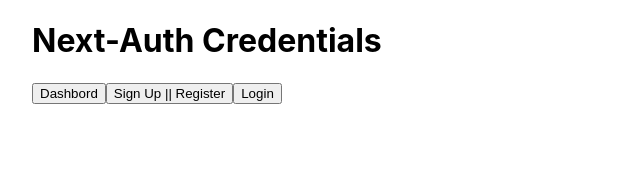
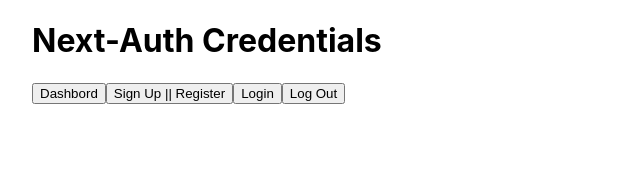
Before and after one commit to jamalshamsi1988/authentication-librery-next-auth, a Next.js app: page / in a window 1280 px wide. Shown: the top 173 px of the page, without its empty margins (0-640 px from the left). Built offline with nearby package versions, Linux system fonts and the light colour scheme.

Commit message:
sign out with signOut fron next-auth/react

```diff
--- a/pages/index.js
+++ b/pages/index.js
@@ -2,11 +2,18 @@
 
 import Link from 'next/link'
 import styles from '../styles/Home.module.css'
+import { signOut } from 'next-auth/react'
 
 // import  {signIn}  from 'next-auth/react';
 
 
 export default function Home() {
+
+
+  const logOutHandler= ()=>{
+    signOut();
+  }
+
   return (
     <div className={styles.container}>
       <h1>Next-Auth Credentials</h1>
@@ -19,6 +26,8 @@
       <Link href="/signin">
       <button >Login</button>
       </Link>
+
+      <button onClick={logOutHandler}>Log Out</button>
     </div>
   )
 }
```
